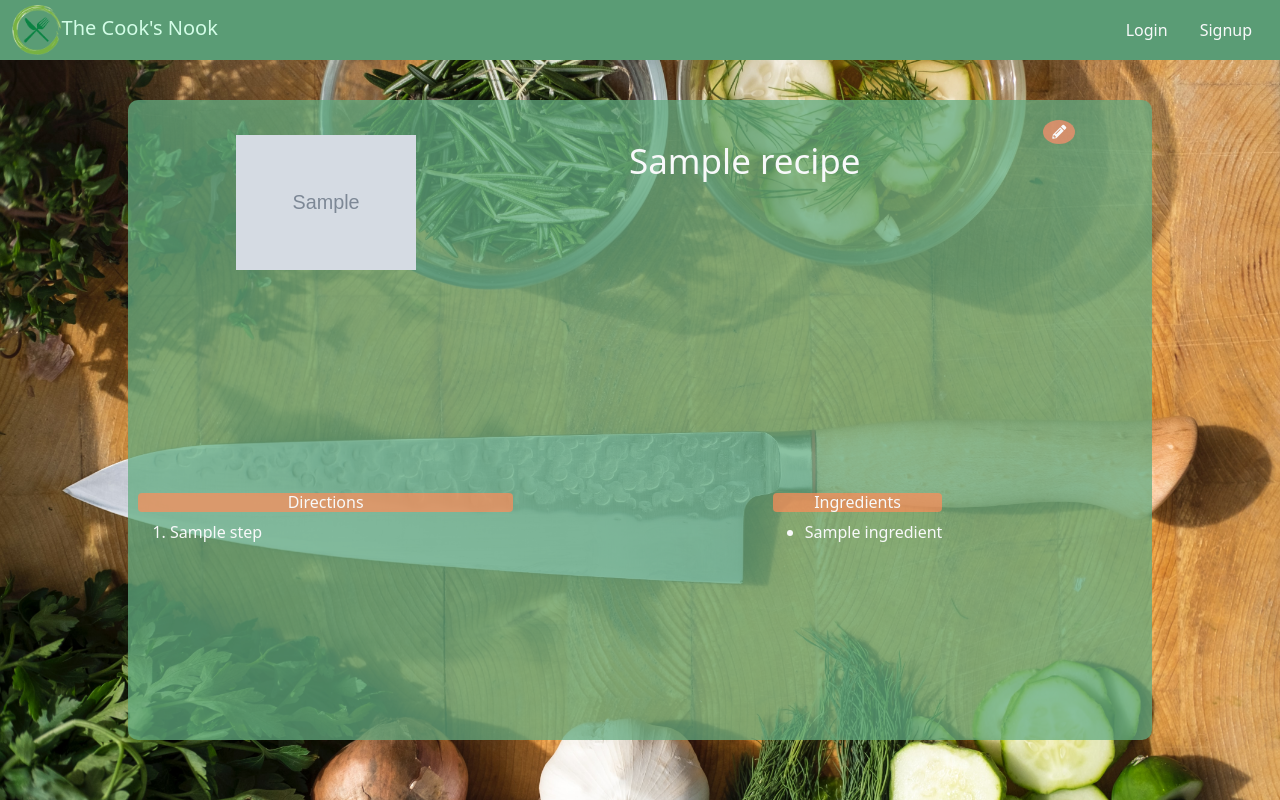
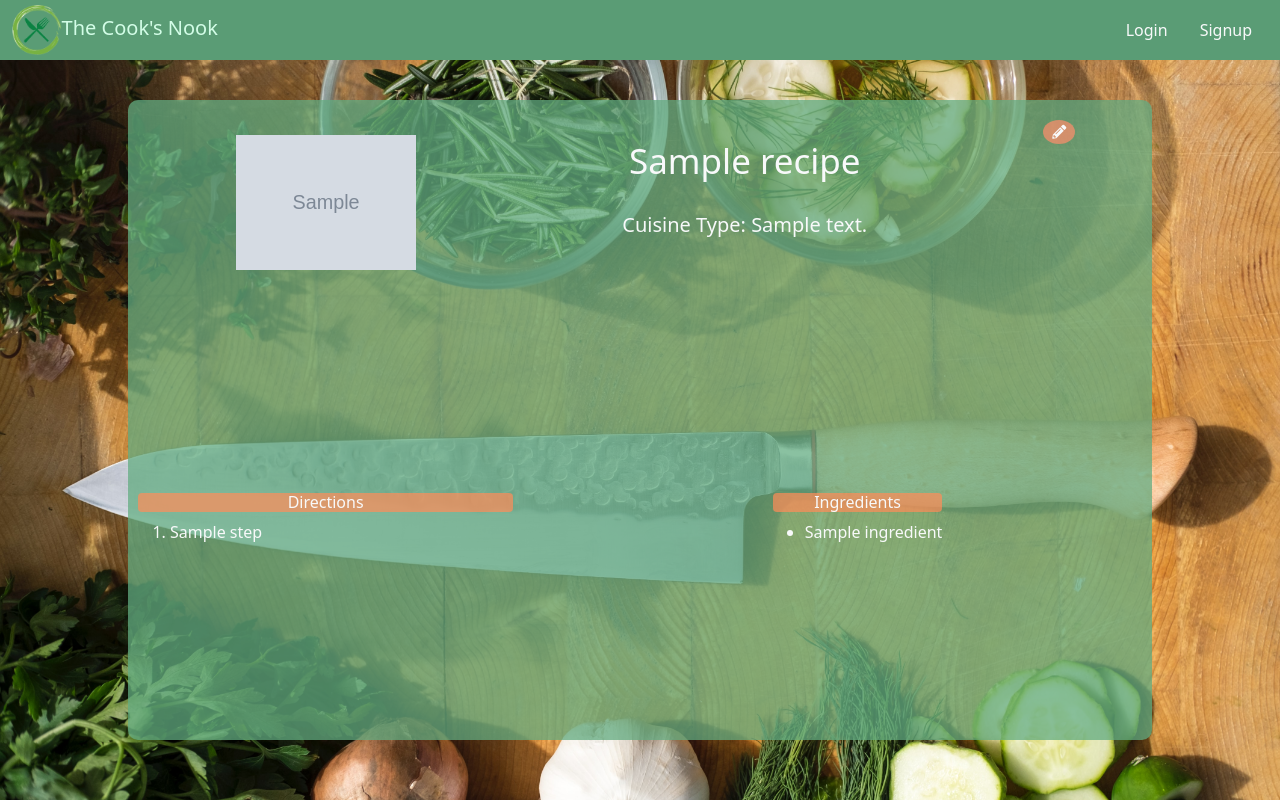
Before and after one commit to JuanSebastianCorrea/Capstone1, a Flask app: template templates/full-recipe.html in a window 1280 px wide. Run offline with Flask 2, Linux system fonts and the light colour scheme; tables that the repository leaves empty hold one stand-in row (values such as "Sample post"); the template is opened without the code that fills it: values that come from a table or form of the project are taken from there, most other values are stand-ins (such as "Sample title", 1, 10 or a date in 2020); grey boxes marked "Sample" are stand-in pictures; some libraries are stand-ins or nearby versions.

Commit message:
add own full recipe cuisine type and fix unwanted changes in real-time render of search results

```diff
--- a/static/styles.css
+++ b/static/styles.css
@@ -334,6 +334,10 @@ textarea {
 	text-align: center;
 }
 
+.full-recipe-cuisine-type {
+	font-size: 20px;
+}
+
 .full-recipe-ingredients {
 	height: 90%;
 	grid-row: 2/3;
--- a/static/ui.js
+++ b/static/ui.js
@@ -179,17 +179,17 @@ $('#own-search-form').on('keyup', async function(e) {
 
 function renderOwn(ownRecipe) {
 	return $(`<div class="col-3 res-cols">
-	<div class="card fav-card">
-	<a href="${ownRecipe.url}" class="d-flex justify-content-center">
+	<div class="card own-card container-fluid">
+	<a href="/my_recipes/${ownRecipe.uri}" class="d-flex justify-content-center">
 	<img class="result-img card-img-top img-fluid" src="${ownRecipe.image_url}" alt="${ownRecipe.name} photo">
 	</a>
 	<div class="container-fluid px-0">
 	<div class="card-body mt-0">
 	<h5 class="card-title text-light text-center">${ownRecipe.name}</h5>
-	<a href="${ownRecipe.url}" class="btn btn-sm text-light recipe-btn mb-2">View Recipe</a>
+	<a href="/my_recipes/${ownRecipe.uri}" class="btn btn-sm text-light recipe-btn mb-2">View Recipe</a>
 	<form action="/favorites/remove" method="POST">
 		<input class="delete-favorite-input" name="remove-favorite-input" value="${ownRecipe.uri}" hidden>
-		<button class="btn btn-sm text-light remove-btn mb-2" type="submit">Remove Recipe <i class="fas fa-trash"></i></button>
+		<button class="btn btn-sm text-light remove-btn mb-2" type="submit">Delete Recipe <i class="fas fa-trash"></i></button>
 	</form>
 
 	</div>
--- a/templates/full-recipe.html
+++ b/templates/full-recipe.html
@@ -8,9 +8,7 @@
 
   <div class="full-recipe-title">
     <h5 class="text-light full-recipe-title d-inline">{{my_recipe.name}}</h5>
-    <div class="container full-recipe-cook-time-servings mt-4">
-
-    </div>
+    <p class="text-light mt-5 full-recipe-cuisine-type">Cuisine Type: {{my_recipe.cuisine_type}}</p>
   </div>
 
   <div class="full-recipe-btn">
--- a/templates/my-recipes.html
+++ b/templates/my-recipes.html
@@ -17,7 +17,7 @@
         {% for r in my_recipes %}
         <div class="col-3 res-cols">
             <div class="card own-card container-fluid">
-            <a href="" class="d-flex justify-content-center">
+            <a href="/my_recipes/{{r.uri}}" class="d-flex justify-content-center">
             <img class="own-result-img card-img-top img-fluid" src="{{r.image_url}}" alt="{{r.name}} photo">
             </a>
             <div class="container-fluid h-50 px-0">
```
